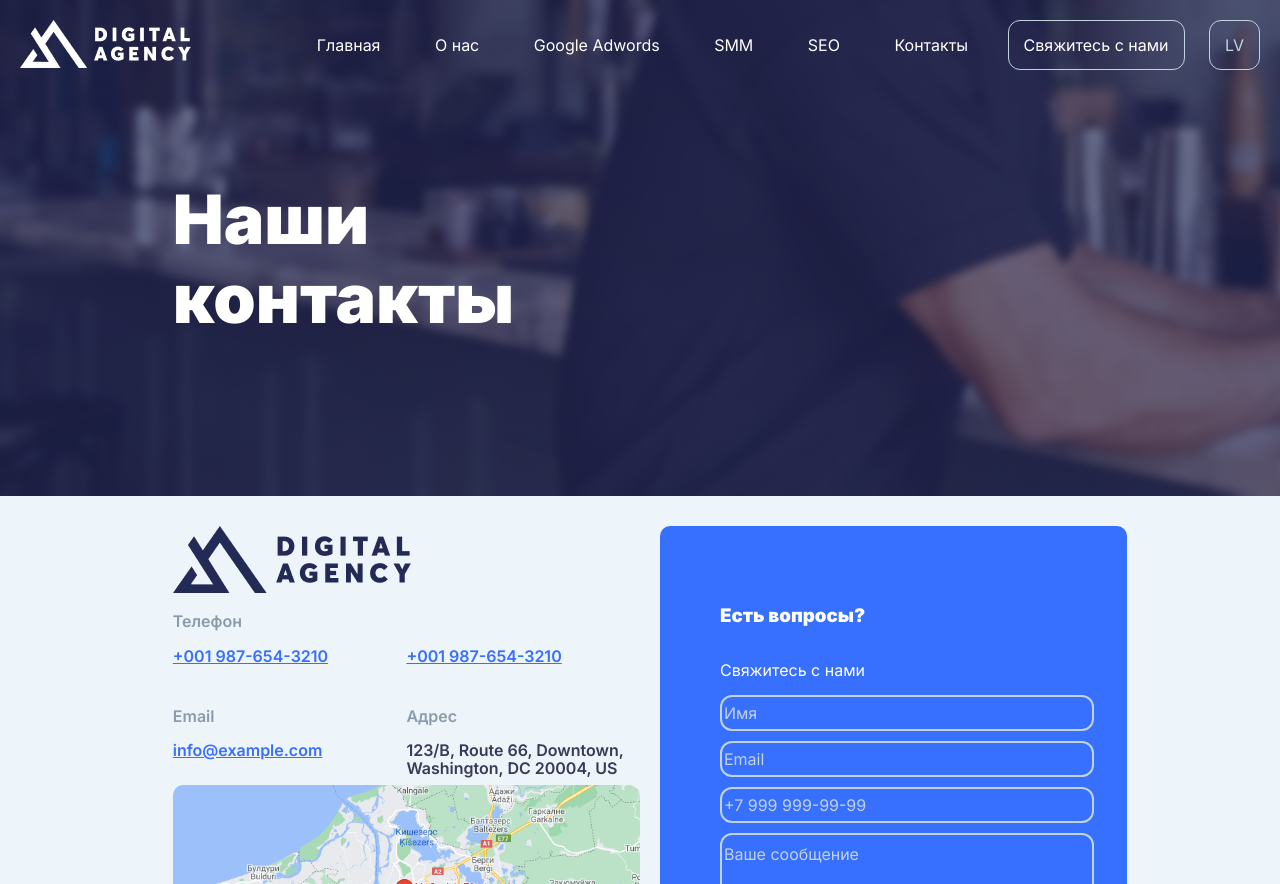
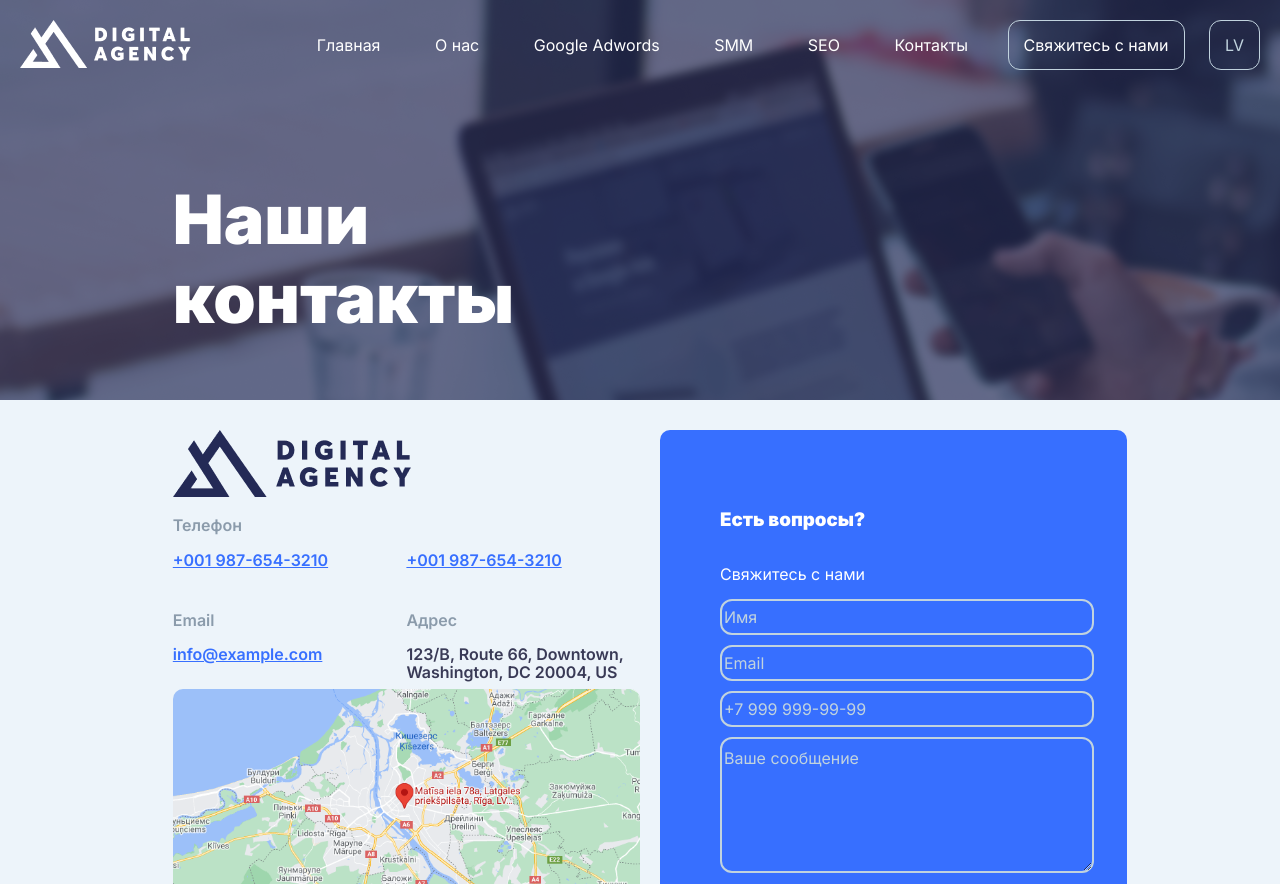
Before and after one commit to itgirlschool/Google-Ads, a plain HTML site: page index_3.html in a window 1280 px wide. Shown: the top 884 px of the page. Drawn offline with Linux system fonts and the light colour scheme.

Commit message:
contacts

```diff
--- a/assets/style/style_3.css
+++ b/assets/style/style_3.css
@@ -14,11 +14,13 @@ body {
 }
 
 .header {
-    height: 496px;
-    background-image: url(/assets/images/page2/header.png);
+    height: 400px;
+    background-image: url(/assets/images/page3/header.png);
     width: 100%;
     max-width: 100%;
 }
+
+
 
 .header__nav-container {
     display: flex;
```
Also changed, not shown: assets/images/page3/header.png (added).
